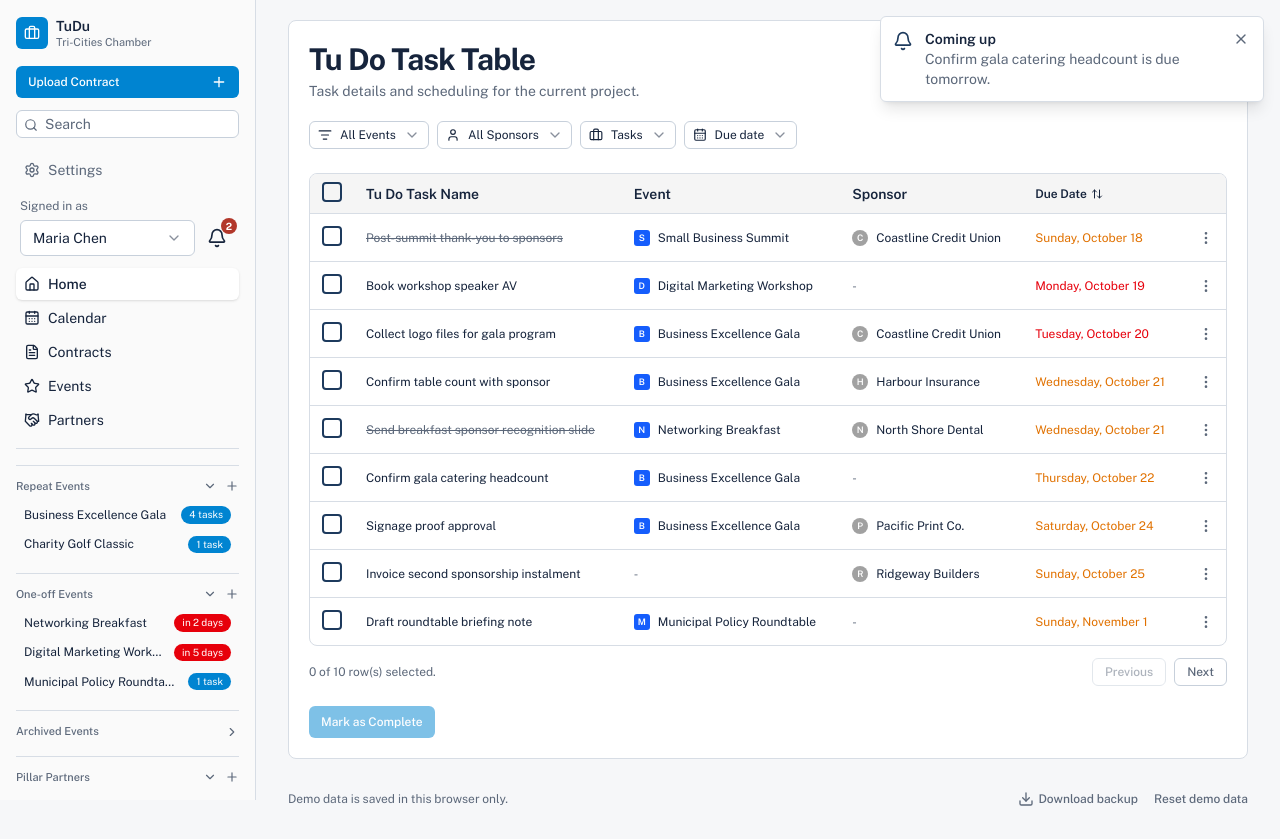
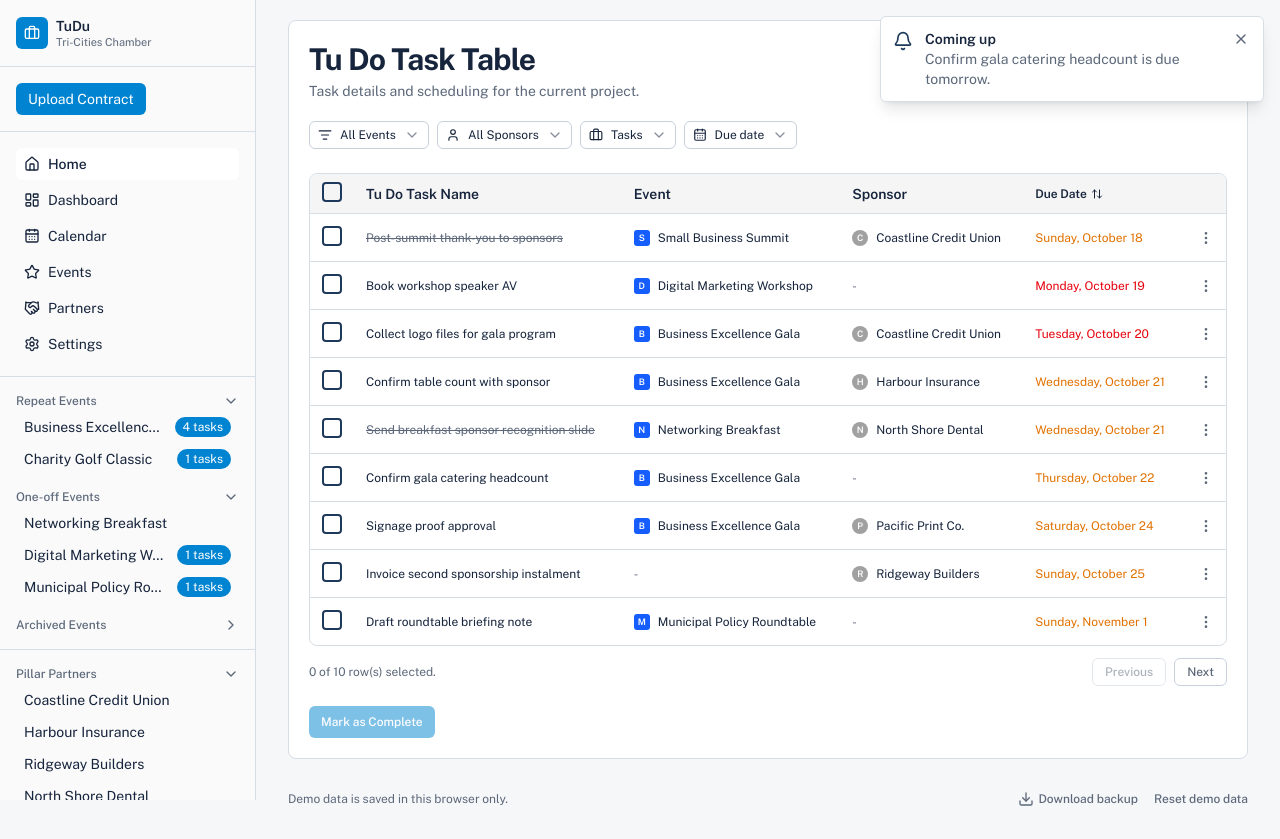
Before and after one commit to Tinabcit/IDSP-3380-Group-6, a Next.js app in the folder tri-cities-chamber/: page / in a window 1280 px wide. Built offline with nearby package versions, Linux system fonts and the light colour scheme.

Commit message:
revamped sidebar to be more readable and user friendly, recoded structure for how things are mapped to be more scalable

```diff
--- a/tri-cities-chamber/components/app-shell/app-sidebar.tsx
+++ b/tri-cities-chamber/components/app-shell/app-sidebar.tsx
@@ -7,18 +7,15 @@ import {
   Briefcase,
   CalendarDays,
   ChevronDown,
-  ChevronRight,
   FileText,
   Handshake,
   Home,
-  Plus,
-  Search,
+  LayoutDashboard,
   Settings,
   Star,
 } from "lucide-react";
 
-import { Button } from "@/components/ui/button";
-import { Input } from "@/components/ui/input";
+import { cn } from "@/lib/utils";
 import {
   Select,
   SelectContent,
@@ -26,273 +23,19 @@ import {
   SelectTrigger,
   SelectValue,
 } from "@/components/ui/select";
-import { eventBadge, splitEvents, type EventBadge } from "@/lib/planner/home";
-import { cn } from "@/lib/utils";
-
-import { OverdueBell } from "./overdue-bell";
+import { splitEvents } from "@/lib/planner/home";
+import type { ChamberEvent } from "@/lib/planner/types";
 import { useOptionalPlannerData } from "./planner-provider";
 
-/**
- * The menu links. Used by both the sidebar and the phone menu.
- * To add a new page to the menu, add a line here.
- */
-export const NAV = [
-  { href: "/", label: "Home", icon: Home },
-  { href: "/calendar", label: "Calendar", icon: CalendarDays },
-  { href: "/contracts", label: "Contracts", icon: FileText },
-  { href: "/events", label: "Events", icon: Star },
-  { href: "/partners", label: "Partners", icon: Handshake },
-] as const;
-
-/**
- * Checks if a menu link points to the page we are on (so it can be highlighted).
- * "/" must match exactly; other links match if the URL starts with them
- * (so /contracts/123 still highlights "Contracts").
- */
-export function isActive(pathname: string, href: string) {
-  return href === "/" ? pathname === "/" : pathname.startsWith(href);
-}
-
-/** The colours of the small sidebar labels. */
-const BADGE_TONES: Record<EventBadge["tone"], string> = {
-  danger: "bg-red-600 text-white",
-  info: "bg-sky-600 text-white",
-  dark: "bg-neutral-900 text-white",
-};
-
-/**
- * The search box and the event / partner picked in the sidebar. They filter the
- * home page's task table, and live here so the sidebar can set them from any page.
- */
-type HomeFilters = {
-  search: string;
-  eventId: string;
-  sponsorId: string;
-  setSearch: (value: string) => void;
-  setEventId: (value: string) => void;
-  setSponsorId: (value: string) => void;
-};
-
-const HomeFiltersContext = createContext<HomeFilters | null>(null);
-
-/** Holds the sidebar filters for the whole app. */
-export function HomeFiltersProvider({ children }: { children: React.ReactNode }) {
-  const [search, setSearch] = useState("");
-  const [eventId, setEventId] = useState("all");
-  const [sponsorId, setSponsorId] = useState("all");
-  const value = useMemo(
-    () => ({ search, eventId, sponsorId, setSearch, setEventId, setSponsorId }),
-    [search, eventId, sponsorId],
-  );
-  return <HomeFiltersContext.Provider value={value}>{children}</HomeFiltersContext.Provider>;
-}
-
-/** Gets the sidebar filters. Must be used inside HomeFiltersProvider. */
-export function useHomeFilters(): HomeFilters {
-  const filters = useContext(HomeFiltersContext);
-  if (!filters) throw new Error("useHomeFilters must be used inside HomeFiltersProvider");
-  return filters;
-}
-
-/**
- * The sidebar shown on every page: logo, Upload Contract, search, Settings,
- * "signed in as" with the bell, the page links, then the events and partners.
- * Picking an event or partner (or searching) filters the home page's task table,
- * so on other pages it also goes to the home page.
- */
-export function AppSidebar({ className }: { className?: string }) {
-  const data = useOptionalPlannerData();
-  const filters = useHomeFilters();
-  const pathname = usePathname();
-  const router = useRouter();
-  const [closed, setClosed] = useState<Set<string>>(new Set(["archived", "annual", "program"]));
-
-  const events = data?.events;
-  const tasks = data?.tasks;
-  const today = data?.today;
-  const groups = useMemo(
-    () => (events && today ? splitEvents(events, today) : null),
-    [events, today],
-  );
-  const openTaskCount = useMemo(() => {
-    const counts = new Map<string, number>();
-    for (const t of tasks ?? []) {
-      if (t.completed || !t.eventId) continue;
-      counts.set(t.eventId, (counts.get(t.eventId) ?? 0) + 1);
-    }
-    return counts;
-  }, [tasks]);
-
-  /** Opens or closes one of the sidebar sections. */
-  function toggleSection(key: string) {
-    setClosed((prev) => {
-      const next = new Set(prev);
-      if (next.has(key)) next.delete(key);
-      else next.add(key);
-      return next;
-    });
-  }
-
-  /** Changes a filter, and goes to the home page if we are not on it (that is where the results show). */
-  function applyFilter(apply: () => void) {
-    apply();
-    if (pathname !== "/") router.push("/");
-  }
-
-  /** Picks an event, or un-picks it if it is already picked. */
-  function pickEvent(id: string) {
-    applyFilter(() => filters.setEventId(filters.eventId === id ? "all" : id));
-  }
-
-  return (
-    <aside aria-label="Sidebar" className={cn("bg-neutral-50 p-4", className)}>
-      <div className="flex items-center gap-2">
-        <span className="grid h-8 w-8 place-items-center rounded-md bg-sky-600 text-white">
-          <Briefcase className="h-4 w-4" aria-hidden />
-        </span>
-        <div className="leading-tight">
-          <p className="text-sm font-semibold">TuDu</p>
-          <p className="text-[11px] text-muted-foreground">Tri-Cities Chamber</p>
-        </div>
-      </div>
-
-      <Button
-        asChild
-        className="mt-4 h-8 w-full justify-between bg-sky-600 px-3 text-xs hover:bg-sky-700"
-      >
-        <Link href="/contracts/new">
-          Upload Contract
-          <Plus aria-hidden />
-        </Link>
-      </Button>
-
-      <div className="relative mt-3">
-        <Search
-          className="pointer-events-none absolute left-2 top-2 h-3.5 w-3.5 text-muted-foreground"
-          aria-hidden
-        />
-        <Input
-          aria-label="Search tasks"
-          placeholder="Search"
-          value={filters.search}
-          onChange={(e) => applyFilter(() => filters.setSearch(e.target.value))}
-          className="h-7 bg-white pl-7 text-xs"
-        />
-      </div>
-
-      <div className="mt-4 text-sm">
-        <span
-          aria-disabled="true"
-          className="flex items-center gap-2 rounded-md px-2 py-1.5 text-muted-foreground"
-        >
-          <Settings className="h-4 w-4" aria-hidden /> Settings
-        </span>
-      </div>
-
-      {/* Phones use the bottom menu and the small top bar instead. */}
-      <ShellMenu className="mt-3 hidden md:grid" />
-
-      {groups && today && (
-        <>
-          <SidebarSection
-            title="Repeat Events"
-            open={!closed.has("repeat")}
-            onToggle={() => toggleSection("repeat")}
-            addHref="/events"
-          >
-            {groups.repeat.map((e) => (
-              <SidebarItem
-                key={e.id}
-                label={e.name}
-                active={filters.eventId === e.id}
-                badge={eventBadge(e, openTaskCount.get(e.id) ?? 0, today)}
-                onClick={() => pickEvent(e.id)}
-              />
-            ))}
-          </SidebarSection>
-
-          <SidebarSection
-            title="One-off Events"
-            open={!closed.has("oneoff")}
-            onToggle={() => toggleSection("oneoff")}
-            addHref="/events"
-          >
-            {groups.oneOff.map((e) => (
-              <SidebarItem
-                key={e.id}
-                label={e.name}
-                active={filters.eventId === e.id}
-                badge={eventBadge(e, openTaskCount.get(e.id) ?? 0, today)}
-                onClick={() => pickEvent(e.id)}
-              />
-            ))}
-          </SidebarSection>
-
-          <SidebarSection
-            title="Archived Events"
-            open={!closed.has("archived")}
-            onToggle={() => toggleSection("archived")}
-          >
-            {groups.archived.map((e) => (
-              <SidebarItem
-                key={e.id}
-                label={e.name}
-                active={filters.eventId === e.id}
-                onClick={() => pickEvent(e.id)}
-              />
-            ))}
-          </SidebarSection>
-        </>
-      )}
-
-      {data && (
-        <>
-          {/* The data has no partner levels yet, so every partner is listed under Pillar. */}
-          <SidebarSection
-            title="Pillar Partners"
-            open={!closed.has("pillar")}
-            onToggle={() => toggleSection("pillar")}
-            addHref="/partners"
-          >
-            {data.sponsors.map((s) => (
-              <SidebarItem
-                key={s.id}
-                label={s.name}
-                active={filters.sponsorId === s.id}
-                onClick={() =>
-                  applyFilter(() =>
-                    filters.setSponsorId(filters.sponsorId === s.id ? "all" : s.id),
-                  )
-                }
-              />
-            ))}
-          </SidebarSection>
-
-          <SidebarSection
-            title="Annual Partners"
-            open={!closed.has("annual")}
-            onToggle={() => toggleSection("annual")}
-            addHref="/partners"
-          />
-          <SidebarSection
-            title="Program Partners"
-            open={!closed.has("program")}
-            onToggle={() => toggleSection("program")}
-            addHref="/partners"
-          />
-        </>
-      )}
-    </aside>
-  );
-}
-
-/** The "signed in as" dropdown. */
 export function UserSelect() {
   const data = useOptionalPlannerData();
   if (!data) return null;
   return (
     <Select value={data.currentUserId} onValueChange={data.setCurrentUser}>
-      <SelectTrigger aria-label="Signed in as" className="h-9 w-full gap-2 bg-white">
+      <SelectTrigger
+        aria-label="Signed in as"
+        className="h-9 w-full gap-2 bg-white"
+      >
         <SelectValue />
       </SelectTrigger>
       <SelectContent>
@@ -306,114 +49,236 @@ export function UserSelect() {
   );
 }
 
-/** "Signed in as" with the overdue bell, then the page links. */
-function ShellMenu({ className }: { className?: string }) {
-  const data = useOptionalPlannerData();
-  const pathname = usePathname();
+export const NAV = [
+  { href: "/", label: "Home", icon: Home },
+  { href: "/calendar", label: "Calendar", icon: CalendarDays },
+  { href: "/contracts", label: "Contracts", icon: FileText },
+  { href: "/events", label: "Events", icon: Star },
+  { href: "/partners", label: "Partners", icon: Handshake },
+] as const;
+
+export function isActive(pathname: string, href: string) {
+  return href === "/" ? pathname === "/" : pathname.startsWith(href);
+}
+
+type HomeFilters = {
+  search: string;
+  eventId: string;
+  sponsorId: string;
+  setSearch: (value: string) => void;
+  setEventId: (value: string) => void;
+  setSponsorId: (value: string) => void;
+};
+
+const HomeFiltersContext = createContext<HomeFilters | null>(null);
+
+export function HomeFiltersProvider({
+  children,
+}: {
+  children: React.ReactNode;
+}) {
+  const [search, setSearch] = useState("");
+  const [eventId, setEventId] = useState("all");
+  const [sponsorId, setSponsorId] = useState("all");
+  const value = useMemo(
+    () => ({ search, eventId, sponsorId, setSearch, setEventId, setSponsorId }),
+    [search, eventId, sponsorId],
+  );
   return (
-    <div className={cn("gap-3 border-b pb-3", className)}>
-      {data && (
-        <div className="grid gap-1.5 px-1">
-          <span className="text-xs text-muted-foreground">Signed in as</span>
-          <div className="flex items-center gap-1">
-            <div className="min-w-0 flex-1">
-              <UserSelect />
-            </div>
-            <OverdueBell align="left" />
-          </div>
-        </div>
-      )}
-      <nav aria-label="Main" className="flex flex-col gap-0.5">
-        {NAV.map(({ href, label, icon: Icon }) => {
-          const active = isActive(pathname, href);
+    <HomeFiltersContext.Provider value={value}>
+      {children}
+    </HomeFiltersContext.Provider>
+  );
+}
+
+export function useHomeFilters(): HomeFilters {
+  const filters = useContext(HomeFiltersContext);
+  if (!filters)
+    throw new Error("useHomeFilters must be used inside HomeFiltersProvider");
+  return filters;
+}
+
+export const SIDEBAR_NAV = [
+  { href: "/", label: "Home", icon: Home },
+  { href: "/dashboard", label: "Dashboard", icon: LayoutDashboard },
+  { href: "/calendar", label: "Calendar", icon: CalendarDays },
+  { href: "/events", label: "Events", icon: Star },
+  { href: "/partners", label: "Partners", icon: Handshake },
+  { href: "/settings", label: "Settings", icon: Settings },
+] as const;
+
+function Section({
+  title,
+  startOpen = true,
+  children,
+}: {
+  title: string;
+  startOpen?: boolean;
+  children?: React.ReactNode;
+}) {
+  const [open, setOpen] = useState(startOpen);
   return (
-            <Link
-              key={href}
-              href={href}
-              aria-current={active ? "page" : undefined}
-              className={cn(
-                "flex items-center gap-2 rounded-md px-2 py-1.5 text-sm transition-colors hover:bg-white focus-visible:outline-none focus-visible:ring-2 focus-visible:ring-ring",
-                active && "bg-white font-medium shadow-sm",
-              )}
+    <div className="flex flex-col gap-1">
+      <button
+        type="button"
+        onClick={() => setOpen(!open)}
+        className="flex items-center justify-between text-xs font-medium text-muted-foreground"
       >
-              <Icon className="h-4 w-4" aria-hidden />
-              {label}
-            </Link>
-          );
-        })}
-      </nav>
+        {title}
+        <ChevronDown className={cn("h-4 w-4", !open && "-rotate-90")} />
+      </button>
+      {open && children}
     </div>
   );
 }
 
-/** One collapsible group in the sidebar: a title with an open/close arrow, an optional "+" link, and its items. */
-function SidebarSection({
-  title,
-  open,
-  onToggle,
-  addHref,
-  children,
-}: {
-  title: string;
-  open: boolean;
-  onToggle: () => void;
-  addHref?: string;
-  children?: React.ReactNode;
-}) {
-  const Arrow = open ? ChevronDown : ChevronRight;
-  return (
-    <div className="mt-4 border-t pt-3">
-      <div className="flex items-center justify-between text-[11px] font-medium text-muted-foreground">
-        <button
-          type="button"
-          aria-expanded={open}
-          onClick={onToggle}
-          className="flex flex-1 items-center gap-1 text-left focus-visible:outline-none focus-visible:ring-2 focus-visible:ring-ring"
-        >
-          {title}
-          <Arrow className="ml-auto h-3.5 w-3.5" aria-hidden />
-        </button>
-        {addHref && (
-          <Link href={addHref} aria-label={`Add to ${title}`} className="ml-2 rounded hover:bg-white">
-            <Plus className="h-3.5 w-3.5" aria-hidden />
-          </Link>
-        )}
-      </div>
-      {open && <ul className="mt-2 flex flex-col gap-1">{children}</ul>}
-    </div>
-  );
-}
-
-/** One clickable line in a sidebar section (an event or a partner), with an optional coloured label. */
-function SidebarItem({
+function Item({
   label,
   active,
-  badge,
+  tasks = 0,
   onClick,
 }: {
   label: string;
   active: boolean;
-  badge?: EventBadge;
+  tasks?: number;
   onClick: () => void;
 }) {
   return (
-    <li>
     <button
       type="button"
-        aria-pressed={active}
       onClick={onClick}
       className={cn(
-          "flex w-full items-center gap-2 rounded-md px-2 py-1 text-left text-xs hover:bg-white focus-visible:outline-none focus-visible:ring-2 focus-visible:ring-ring",
-          active && "bg-white font-semibold shadow-sm",
+        "flex items-center gap-2 rounded-md px-2 py-1 text-left text-sm hover:bg-white",
+        active && "bg-white font-medium",
       )}
     >
-        <span className="min-w-0 flex-1 truncate">{label}</span>
-        {badge && (
-          <span className={cn("shrink-0 rounded-full px-2 py-0.5 text-[10px]", BADGE_TONES[badge.tone])}>
-            {badge.text}
+      <span className="flex-1 truncate">{label}</span>
+      {tasks > 0 && (
+        <span className="rounded-full bg-sky-600 px-2 py-0.5 text-xs text-white">
+          {tasks} tasks
         </span>
       )}
     </button>
-    </li>
   );
 }
+
+export function AppSidebar({ className }: { className?: string }) {
+  const data = useOptionalPlannerData();
+  const filters = useHomeFilters();
+  const pathname = usePathname();
+  const router = useRouter();
+
+  const events = data
+    ? splitEvents(data.events, data.today)
+    : { repeat: [], oneOff: [], archived: [] };
+  const partners = data?.sponsors ?? [];
+
+  function openTasks(eventId: string) {
+    return (data?.tasks ?? []).filter(
+      (t) => t.eventId === eventId && !t.completed,
+    ).length;
+  }
+
+  function goHome() {
+    if (pathname !== "/") router.push("/");
+  }
+
+  function pickEvent(id: string) {
+    filters.setEventId(filters.eventId === id ? "all" : id);
+    goHome();
+  }
+
+  function pickPartner(id: string) {
+    filters.setSponsorId(filters.sponsorId === id ? "all" : id);
+    goHome();
+  }
+
+  function clearFilters() {
+    filters.setSearch("");
+    filters.setEventId("all");
+    filters.setSponsorId("all");
+  }
+
+  function eventItems(list: ChamberEvent[]) {
+    return list.map((event) => (
+      <Item
+        key={event.id}
+        label={event.name}
+        tasks={openTasks(event.id)}
+        active={filters.eventId === event.id}
+        onClick={() => pickEvent(event.id)}
+      />
+    ));
+  }
+
+  return (
+    <aside
+      aria-label="Sidebar"
+      className={cn(
+        "bg-neutral-50 flex flex-col divide-y [&>*]:p-4",
+        className,
+      )}
+    >
+      <div className="flex items-center gap-2">
+        <span className="grid h-8 w-8 place-items-center rounded-md bg-sky-600 text-white">
+          <Briefcase className="h-4 w-4" />
+        </span>
+        <div className="leading-tight">
+          <p className="text-sm font-semibold">TuDu</p>
+          <p className="text-[11px] text-muted-foreground">
+            Tri-Cities Chamber
+          </p>
+        </div>
+      </div>
+
+      <div className="flex flex-col gap-3">
+        <Link
+          href="/contracts/new"
+          className="w-fit rounded-md bg-sky-600 px-3 py-1.5 text-sm text-white"
+        >
+          Upload Contract
+        </Link>
+      </div>
+
+      <nav className="flex flex-col gap-1">
+        {SIDEBAR_NAV.map(({ href, label, icon: Icon }) => (
+          <Link
+            key={href}
+            href={href}
+            onClick={href === "/" ? clearFilters : undefined}
+            className={cn(
+              "flex items-center gap-2 rounded-md px-2 py-1.5 text-sm hover:bg-white",
+              isActive(pathname, href) && "bg-white font-medium",
+            )}
+          >
+            <Icon className="h-4 w-4" />
+            {label}
+          </Link>
+        ))}
+      </nav>
+
+      <div className="flex flex-col gap-4">
+        <Section title="Repeat Events">{eventItems(events.repeat)}</Section>
+        <Section title="One-off Events">{eventItems(events.oneOff)}</Section>
+        <Section title="Archived Events" startOpen={false}>
+          {eventItems(events.archived)}
+        </Section>
+      </div>
+
+      <div className="flex flex-col gap-4">
+        <Section title="Pillar Partners">
+          {partners.map((partner) => (
+            <Item
+              key={partner.id}
+              label={partner.name}
+              active={filters.sponsorId === partner.id}
+              onClick={() => pickPartner(partner.id)}
+            />
+          ))}
+        </Section>
+        <Section title="Annual Partners" />
+        <Section title="Program Partners" />
+      </div>
+    </aside>
+  );
+}
```
Also changed, not shown: tri-cities-chamber/components/home/home-page.tsx (+101 -24 lines). Lines whose indentation alone changed are shown as unchanged.
